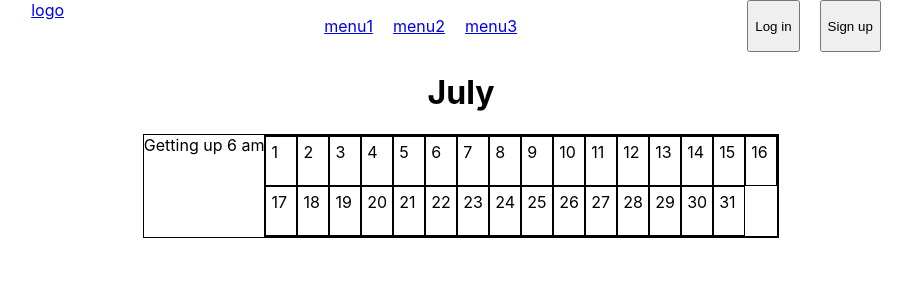
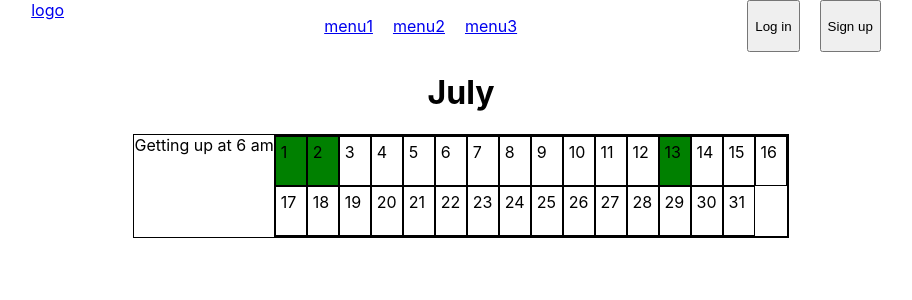
Before and after one commit to dongwook00/hello-cat, a React (Create React App) app: page / in a window 1280 px wide. Shown: the top 300 px of the page, without its empty margins (179-1091 px from the left). Built offline with nearby package versions, Linux system fonts and the light colour scheme.

Commit message:
add view for habit chain

```diff
--- a/src/components/Habit.css
+++ b/src/components/Habit.css
@@ -7,8 +7,12 @@
   grid-template-columns: repeat(16, 1fr);
   grid-template-rows: 50px 50px;
   border: 1px solid black;
+  cursor: pointer;
 }
 .date {
   border: 1px solid black;
   padding: 5px;
 }
+.checked {
+  background: green;
+}
--- a/src/components/Habit.tsx
+++ b/src/components/Habit.tsx
@@ -3,13 +3,26 @@ import './Habit.css';
 
 const arr = Array.from({ length: 31 }, (_, i) => i + 1);
 
-const Habit = () => {
+interface HabitProps {
+  item: string;
+  dates: string[];
+  onClick: React.MouseEventHandler;
+}
+
+const Habit = (props: HabitProps) => {
+  const { item, dates, onClick } = props;
+
+  const dateSet = dates.reduce((acc, curr) => {
+    acc.add(new Date(curr).getDate());
+    return acc;
+  }, new Set());
+
   return (
     <div className="habit">
-      <div>Getting up 6 am</div>
-      <div className="dates">
+      <div>{item}</div>
+      <div className="dates" onClick={onClick}>
         {arr.map((num) => (
-          <div className="date" key={num}>
+          <div className={dateSet.has(num) ? 'date checked' : 'date'} key={num}>
             {num}
           </div>
         ))}
--- a/src/components/Main.tsx
+++ b/src/components/Main.tsx
@@ -1,14 +1,23 @@
 import React from 'react';
 import Habit from './Habit';
-
 import './Main.css';
 
+const habits = [
+  { id: 1, item: 'Getting up at 6 am', dates: ['2022/6/1', '2022/6/2', '2022/6/13'] },
+];
+
 const Main = () => {
+  const handleClick = (e: React.MouseEvent) => {
+    console.log(e.target);
+  };
+
   return (
     <div className="main">
       <h1>July</h1>
       <section className="habits">
-        <Habit />
+        {habits.map((habit) => (
+          <Habit key={habit.id} item={habit.item} dates={habit.dates} onClick={handleClick} />
+        ))}
       </section>
     </div>
   );
```
